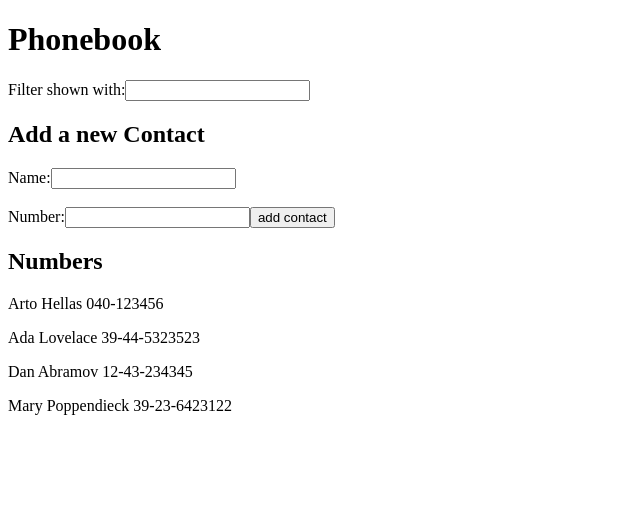
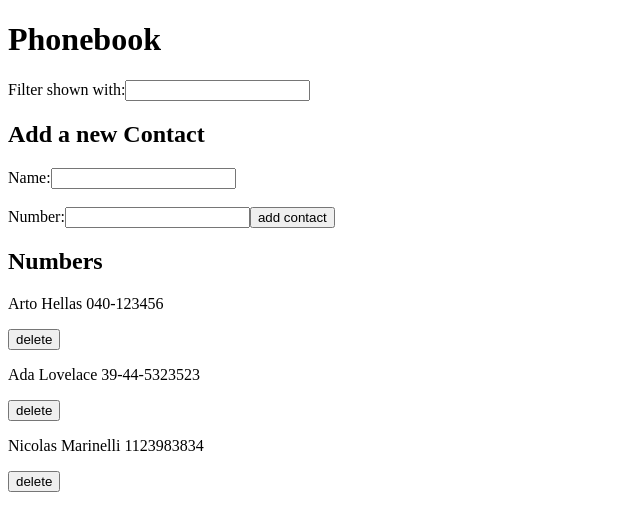
Before and after one commit to Nikl4auss/fullstackopen, a React (Create React App) app in the folder part2/phonebook/: page / in a window 1280 px wide. Shown: the top 530 px of the page, without its empty margins (0-640 px from the left). Built offline with nearby package versions, Linux system fonts and the light colour scheme; data requests are answered from the project's data file.

Commit message:
Finished exercises 2.15 through 2.18

```diff
--- a/part2/phonebook/db.json
+++ b/part2/phonebook/db.json
@@ -11,14 +11,9 @@
       "id": 2
     },
     {
-            "name": "Dan Abramov",
-            "number": "12-43-234345",
+      "name": "Nicolas Marinelli",
+      "number": "1123983834",
       "id": 3
-        },
-        {
-            "name": "Mary Poppendieck",
-            "number": "39-23-6423122",
-            "id": 4
     }
   ]
 }
--- a/part2/phonebook/src/App.js
+++ b/part2/phonebook/src/App.js
@@ -1,8 +1,9 @@
-import axios from "axios";
 import { useState, useEffect } from "react";
 import AddContact from "./components/AddContact";
 import Filter from "./components/Filter";
 import Numbers from "./components/Numbers";
+import personsServices from "./services/persons"
+
 const App = () => {
   const [persons, setPersons] = useState([]);
   const [filteredPersons, setFilteredPersons] = useState([]);
@@ -20,39 +21,85 @@ const App = () => {
     setFilteredPersons(newFilteredPersons);
   };
 
-  const addContact = (event) => {
-    event.preventDefault();
+  const addContact = () => {
     const newContact = {
       name: newName,
       number: newNumber,
-      id: persons.length + 1,
     };
 
     if (persons.some((person) => person.name === newContact.name)) {
       window.alert(`${newName} is already added to the phonebook`);
     } else {
-      setPersons(persons.concat(newContact));
+      personsServices
+      .add(newContact)
+      .then(returnContact => setPersons(persons.concat(returnContact)))
     }
     setNewName("");
     setNewNumber("");
   };
 
+  const updateContact = (contactToUpdate) => {
+    const updatedContact = {
+      ...contactToUpdate,
+      number: newNumber
+    }
+
+    personsServices
+    .update(updatedContact, contactToUpdate.id)
+    .then(response => {
+      setPersons(persons.map(contact => contact.id !== contactToUpdate.id ? contact : response))
+    })
+  }
+
+  const removeContact = (name, id) => {
+    if(window.confirm(`You want to delete ${name}?`)){
+      personsServices
+      .remove(id)
+      .then(result =>
+        {
+        personsServices
+        .getAll()
+        .then(returnedPersons => setPersons(returnedPersons))
+        window.alert('Contact Deleted')
+        }
+        )
+    }
+  }
+
+  const handleNewContacts = (event) => {
+    event.preventDefault()
+    const contactToUpdate = persons.find(person => person.name === newName)
+    if(contactToUpdate){
+      if(window.confirm(`${contactToUpdate.name} is already on your phonebook, you want to update the old number with this new one?`)){
+        updateContact(contactToUpdate)
+      }
+      else{
+        window.alert("Update aborted")
+      }
+    }
+    else {
+      addContact()
+    }
+  }
+
   const personsToShow =
     filteredPersons.length === 0 ? persons : filteredPersons;
 
 
-  useEffect(async () => {
-    const response = await axios.get("http://localhost:3001/persons")
-    setPersons(response.data)
+  useEffect( () => {
+    personsServices
+    .getAll()
+    .then(initialPersons => setPersons(initialPersons))
+    .catch(error => console.log("fail", error))
   }, [])
   return (
     <div>
       <h1>Phonebook</h1>
       <Filter filterText={filterText} handleFilter={handleFilter} />
 
-      <AddContact newName={newName} handleNameChange={handleNameChange} newNumber={newNumber} handleNumberChange={handleNumberChange} addContact={addContact}/>
+      <AddContact newName={newName} handleNameChange={handleNameChange} newNumber={newNumber} handleNumberChange={handleNumberChange} handleNewContacts={handleNewContacts}/>
 
-      <Numbers personsToShow={personsToShow} />
+      <Numbers personsToShow={personsToShow} removeContact={removeContact}/>
     </div>
   );
 };
--- a/part2/phonebook/src/components/AddContact.js
+++ b/part2/phonebook/src/components/AddContact.js
@@ -1,8 +1,8 @@
-const AddContact = ({newName, handleNameChange, newNumber, handleNumberChange, addContact}) => {
+const AddContact = ({newName, handleNameChange, newNumber, handleNumberChange, handleNewContacts}) => {
     return (
         <>
         <h2>Add a new Contact</h2>
-        <form onSubmit={addContact}>
+        <form onSubmit={handleNewContacts}>
             <label htmlFor="name">
                 Name:
                 <input id="name" value={newName} onChange={handleNameChange} />
--- a/part2/phonebook/src/components/Number.js
+++ b/part2/phonebook/src/components/Number.js
@@ -1,6 +1,9 @@
-const Number = ({person, key}) => {
+const Number = ({person, key, removeContact}) => {
     return (
+        <>
         <p key={key}>{person.name} {person.number}</p>
+        <button onClick={() => removeContact(person.name, person.id)}>delete</button>
+        </>
     )
 }
 
--- a/part2/phonebook/src/components/Numbers.js
+++ b/part2/phonebook/src/components/Numbers.js
@@ -1,11 +1,11 @@
 import Number from "./Number"
 
-const Numbers = ({personsToShow}) => {
+const Numbers = ({personsToShow, removeContact}) => {
     return (
         <>
         <h2>Numbers</h2>
         {personsToShow.map((person, i) => (
-            <Number person={person} key={i}/>
+            <Number person={person} key={i} removeContact={removeContact}/>
         ))}
         </>
     )
--- /dev/null
+++ b/part2/phonebook/src/services/persons.js
@@ -0,0 +1,30 @@
+import axios from "axios";
+
+const baseUrl = "http://localhost:3001/persons"
+
+const getAll = () => {
+    const request = axios.get(baseUrl)
+    return request.then(response => response.data)
+}
+
+const add = newObject => {
+    const request = axios.post(baseUrl, newObject)
+    return request.then(response => response.data)
+}
+
+const update = (newObject, id) => {
+    const request = axios.put(`${baseUrl}/${id}`, newObject)
+    return request.then(response => response.data)
+}
+
+const remove = id => {
+    const request = axios.delete(`${baseUrl}/${id}`)
+    return request.then(response => response)
+}
+
+export default {
+    getAll,
+    add,
+    update,
+    remove
+}
```
Lines whose indentation alone changed are shown as unchanged.
